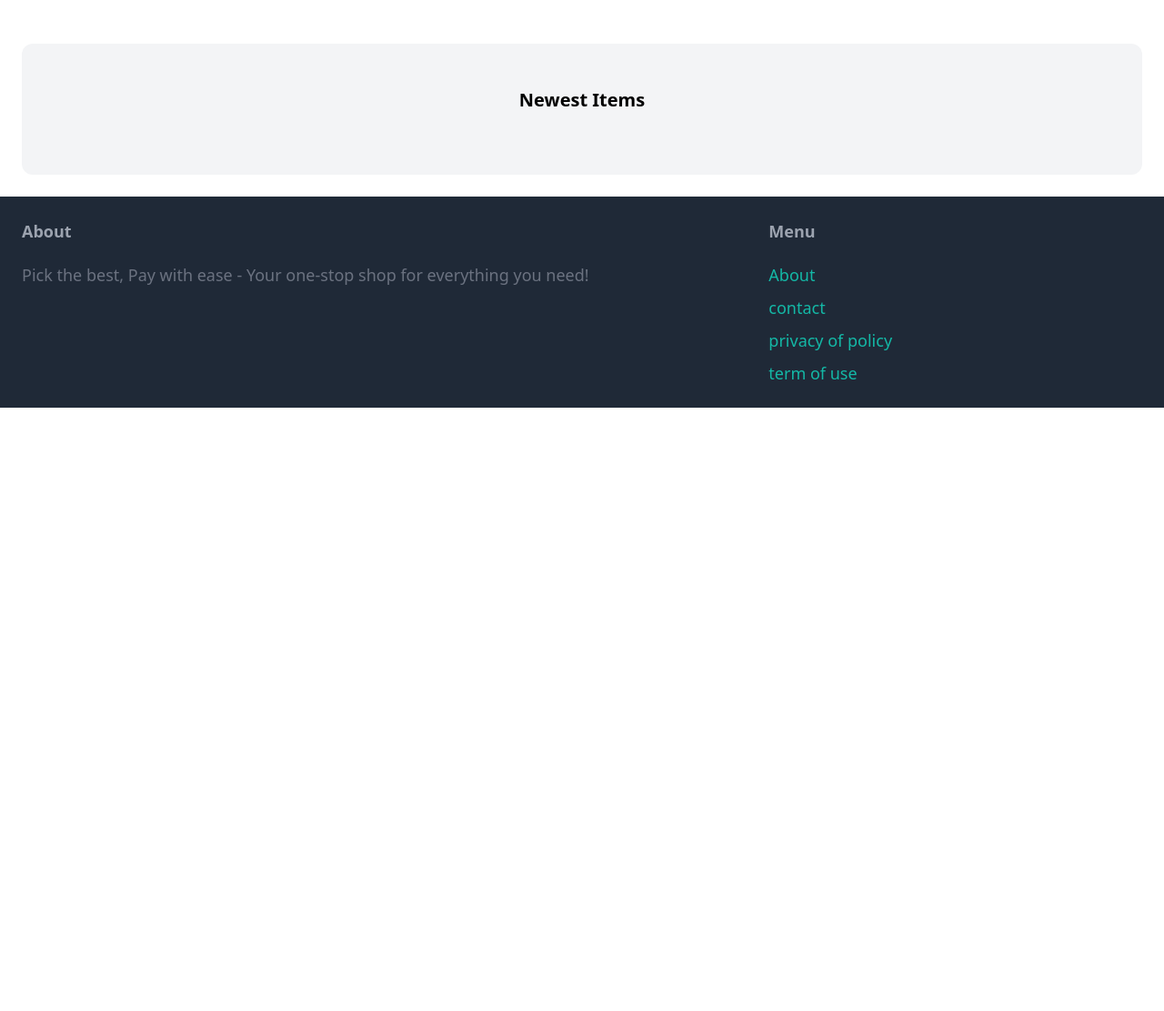
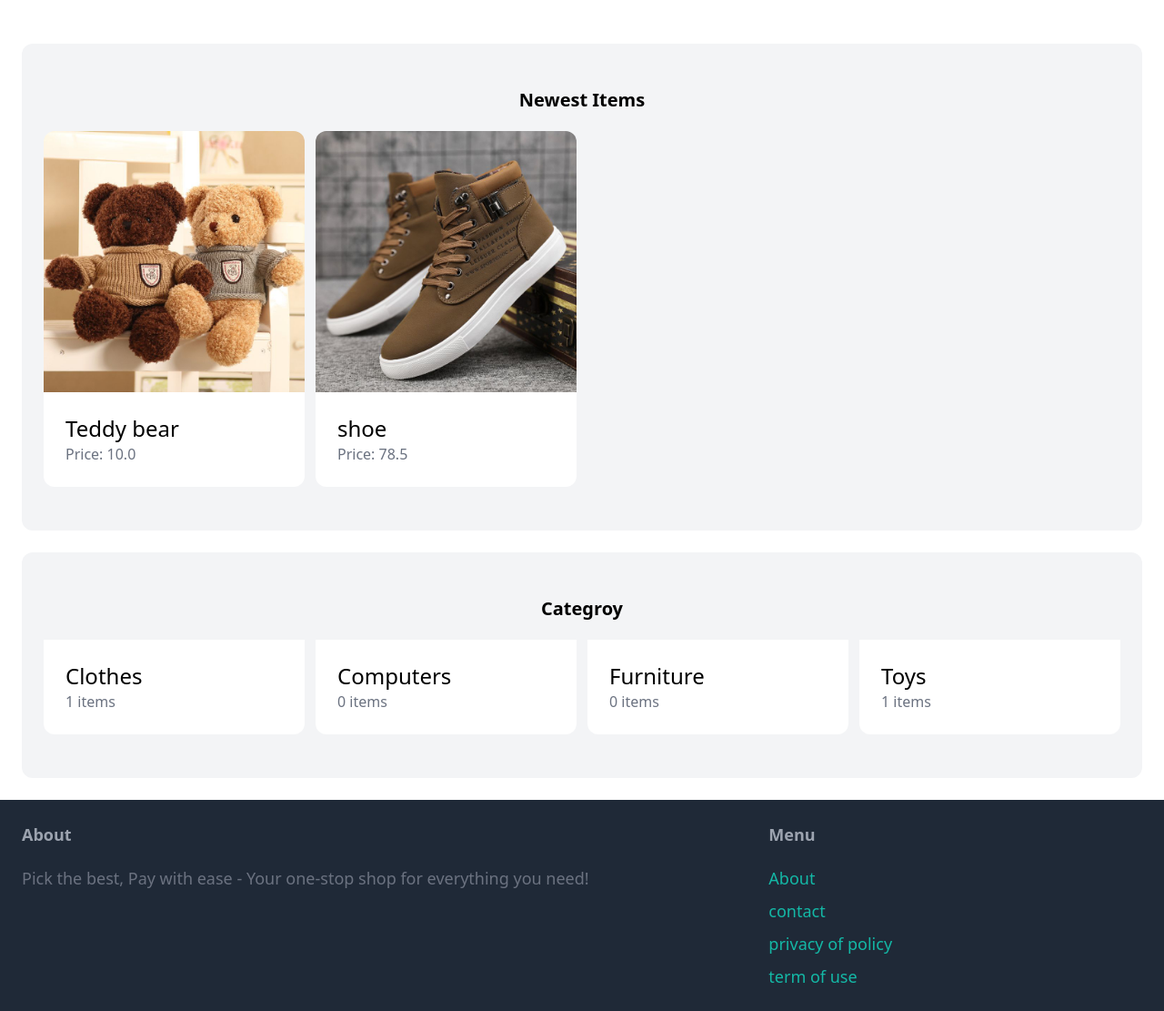
Before and after one commit to AckonPious/E_commence, a Django app: template core/templates/core/index.html in a window 1280 px wide. Shown: the part 81-1192 px from the top of the page at 91% size. Before the commit the page ends 529 px from the top, so only its background shows below. Run offline with Django 5.2, Linux system fonts and the light colour scheme; the template is opened without the code that fills it: values that come from a table or form of the project are taken from there, others are empty; data comes from the database, SQL or seed files in the repository; both versions use the stored data as it was after the commit; some libraries are stand-ins or nearby versions.

Commit message:
Add new files and update existing ones for item and category sections
- Added compiled Python files in __pycache__ directories.
- Updated `core/templates/core/index.html` and `core/views.py`.
- Modified `db.sqlite3` with latest changes.
- Added compiled Python files in `ecommence/__pycache__`.
- Updated `ecommence/urls.py`.
- Added compiled Python files in `item/__pycache__` and `item/migrations/__pycache__`.
- Updated `item/views.py`.
- Added new image file to `media/Image_items/`.

```diff
--- a/core/templates/core/index.html
+++ b/core/templates/core/index.html
@@ -1,15 +1,18 @@
-{% extends "core/base.html" %}
-{% block title %} Welcome {% endblock %}
+{% extends "core/base.html" %} {% block title %} Welcome {% endblock %}
 {% block content %}
 <div class="mt-6 px-6 py-12 rounded-xl bg-gray-100">
   <h1 class="mb-5 text-xl font-semibold text-center">Newest Items</h1>
 
-  <div class="grid grid-cols-3 gap-3">
+  <div class="grid sm:grid-cols-2 md:grid-cols-3 lg:grid-cols-4 gap-3">
     {% for item in items %}
     <div>
       <a href="#">
         <div>
-          <img src="{{ item.image.url}}" alt="" class="rounded-t-xl" />
+          <img
+            src="{{ item.images.url}}"
+            alt=""
+            class="rounded-t-xl"
+          />
         </div>
         <div class="bg-white p-6 rounded-b-xl">
           <h2 class="text-2xl">{{ item.name }}</h2>
@@ -20,4 +23,20 @@
     {% endfor %}
   </div>
 </div>
+<div class="mt-6 px-6 py-12 rounded-xl bg-gray-100">
+  <h1 class="mb-5 text-xl font-semibold text-center">Categroy</h1>
+
+  <div class="grid sm:grid-cols-2 md:grid-cols-3 lg:grid-cols-4 gap-3">
+    {% for categroy in categroies  %}
+    <div>
+      <a href="#">
+        <div class="bg-white p-6 rounded-b-xl">
+          <h2 class="text-2xl">{{ categroy.name }}</h2>
+          <p class="text-gray-500">{{ categroy.items.count }} items</p>
+        </div>
+      </a>
+    </div>
+    {% endfor %}
+  </div>
+</div>
 {% endblock %}
--- a/ecommence/urls.py
+++ b/ecommence/urls.py
@@ -1,23 +1,13 @@
-"""
-URL configuration for ecommence project.
-
-The `urlpatterns` list routes URLs to views. For more information please see:
-    https://docs.djangoproject.com/en/5.1/topics/http/urls/
-Examples:
-Function views
-    1. Add an import:  from my_app import views
-    2. Add a URL to urlpatterns:  path('', views.home, name='home')
-Class-based views
-    1. Add an import:  from other_app.views import Home
-    2. Add a URL to urlpatterns:  path('', Home.as_view(), name='home')
-Including another URLconf
-    1. Import the include() function: from django.urls import include, path
-    2. Add a URL to urlpatterns:  path('blog/', include('blog.urls'))
-"""
+from django.conf import settings
+from django.conf.urls.static import static
 from django.contrib import admin
 from django.urls import path, include
 
+
+from core.views import index,contact
+
 urlpatterns = [
     path('admin/', admin.site.urls),
-    path("core/", include('core.urls'))
-]
+    path("", index, name='index'),
+    path("contact/", contact, name='contact')
+]+static(settings.MEDIA_URL, document_root = settings.MEDIA_ROOT)
--- a/item/views.py
+++ b/item/views.py
@@ -1,3 +1 @@
 from django.shortcuts import render
-
-# Create your views here.
```
Also changed, not shown: core/views.py (+7 -1 lines), db.sqlite3, media/Image_items/Genuine_teddy_bear_.jfif (added).
